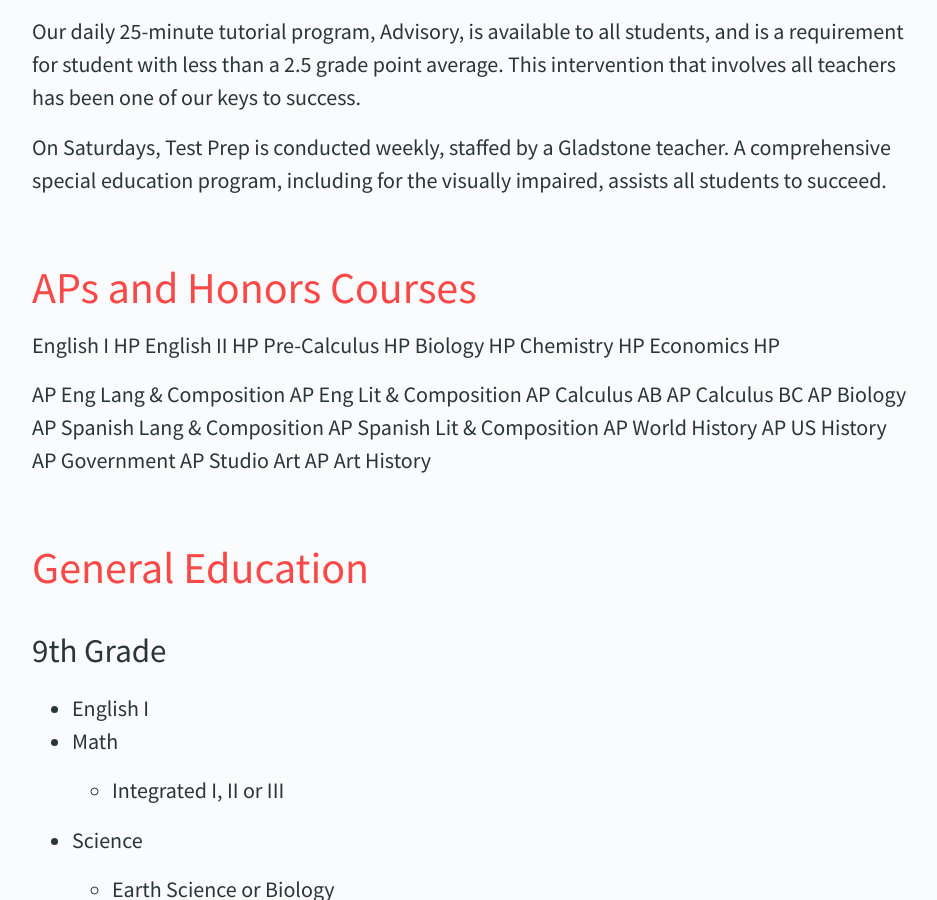
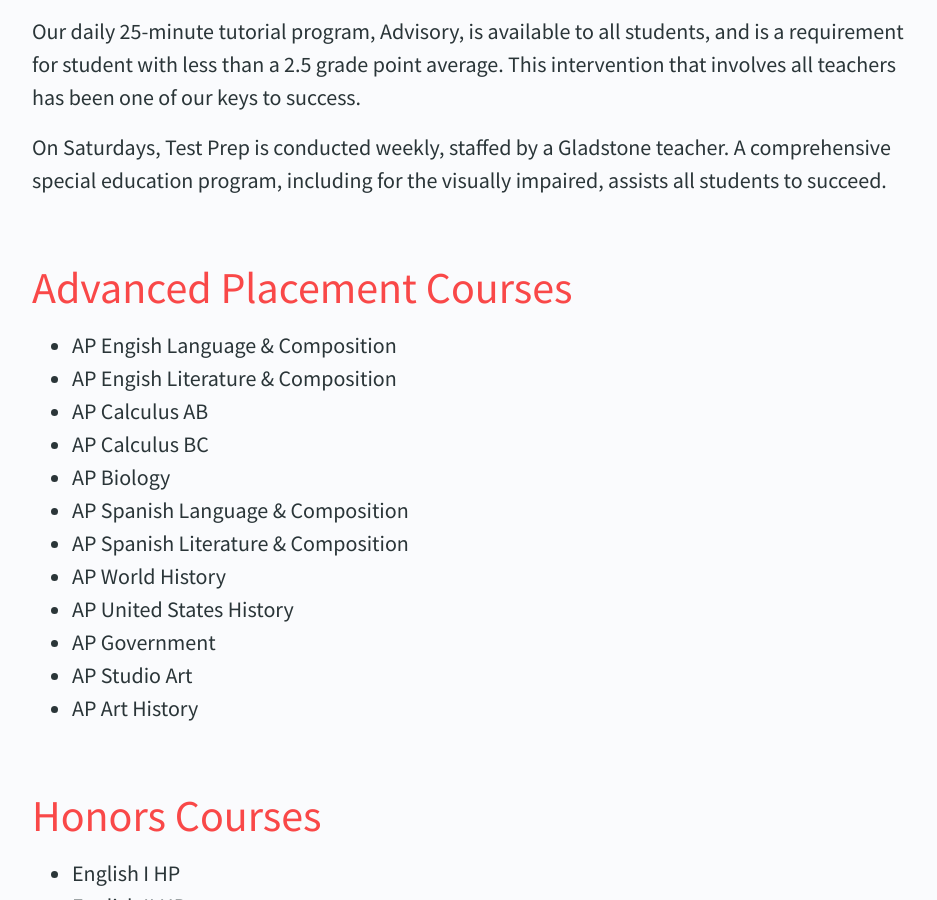
Before and after one commit to jimthoburn/gladstone, a Jekyll site: the page built from academics.markdown, in a window 1280 px wide and 900 px high, scrolled down 3651 px. Shown: the whole window, without its empty margins (34-971 px from the left). Built offline with Jekyll 4.4.1, drawn with Linux system fonts in a browser that asks for light colours; some of the changed text lies outside the part shown.

Commit message:
Update academics page

```diff
--- a/academics.markdown
+++ b/academics.markdown
@@ -94,23 +94,27 @@
 
 On Saturdays, Test Prep is conducted weekly, staffed by a Gladstone teacher. A comprehensive special education program, including for the visually impaired, assists all students to succeed.
 
-## APs and Honors Courses
+## Advanced Placement Courses
+* AP Engish Language & Composition
+* AP Engish Literature & Composition
+* AP Calculus AB
+* AP Calculus BC
+* AP Biology
+* AP Spanish Language & Composition
+* AP Spanish Literature & Composition
+* AP World History
+* AP United States History
+* AP Government
+* AP Studio Art
+* AP Art History
 
-English I HP
-English II HP
-Pre-Calculus HP
-Biology HP
-Chemistry HP
-Economics HP
-
-AP Eng Lang & Composition AP Eng Lit & Composition AP Calculus AB
-AP Calculus BC
-AP Biology
-AP Spanish Lang & Composition AP Spanish Lit & Composition AP World History
-AP US History
-AP Government
-AP Studio Art
-AP Art History
+## Honors Courses
+* English I HP
+* English II HP
+* Pre-Calculus HP
+* Biology HP
+* Chemistry HP
+* Economics HP
 
 ## General Education
 
```
